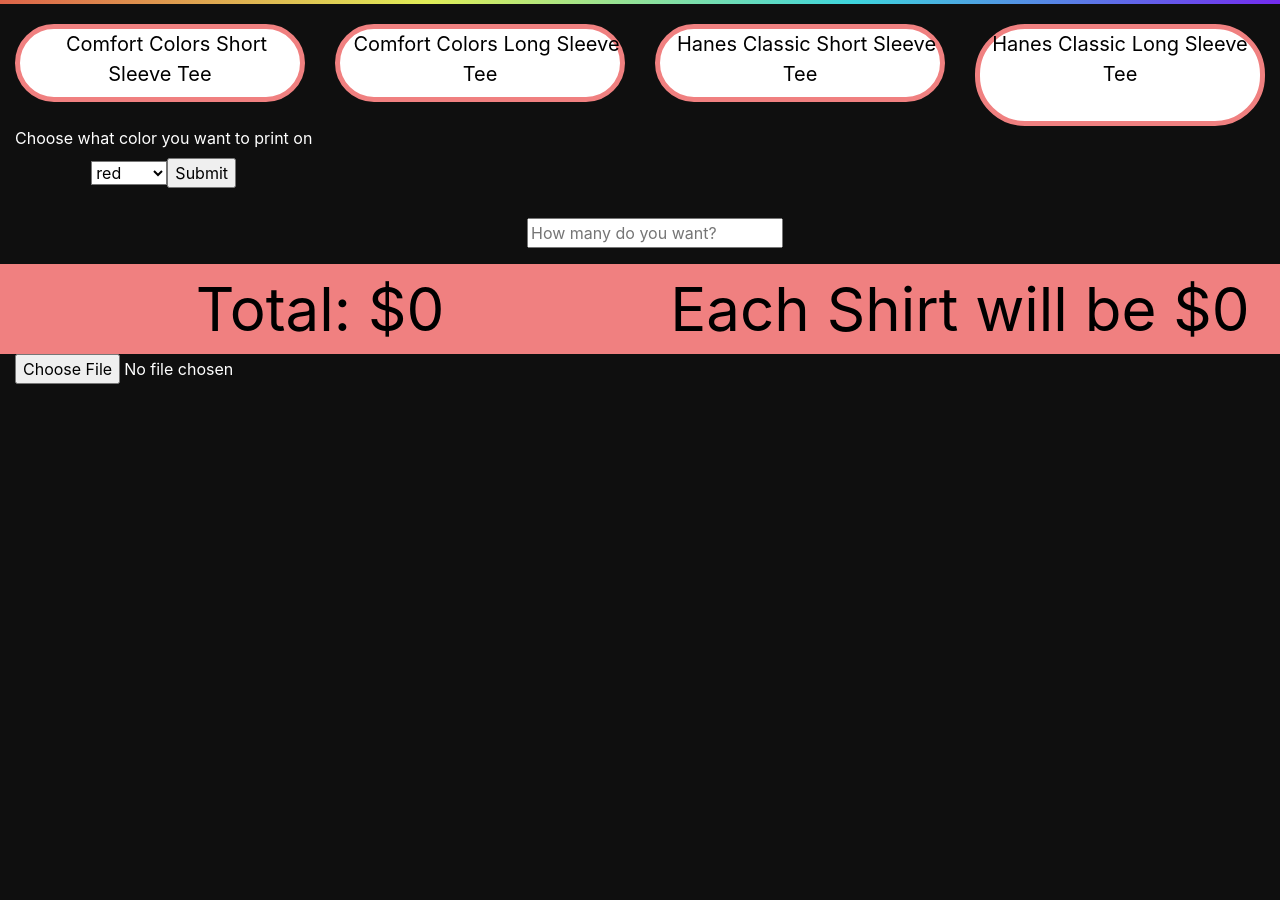
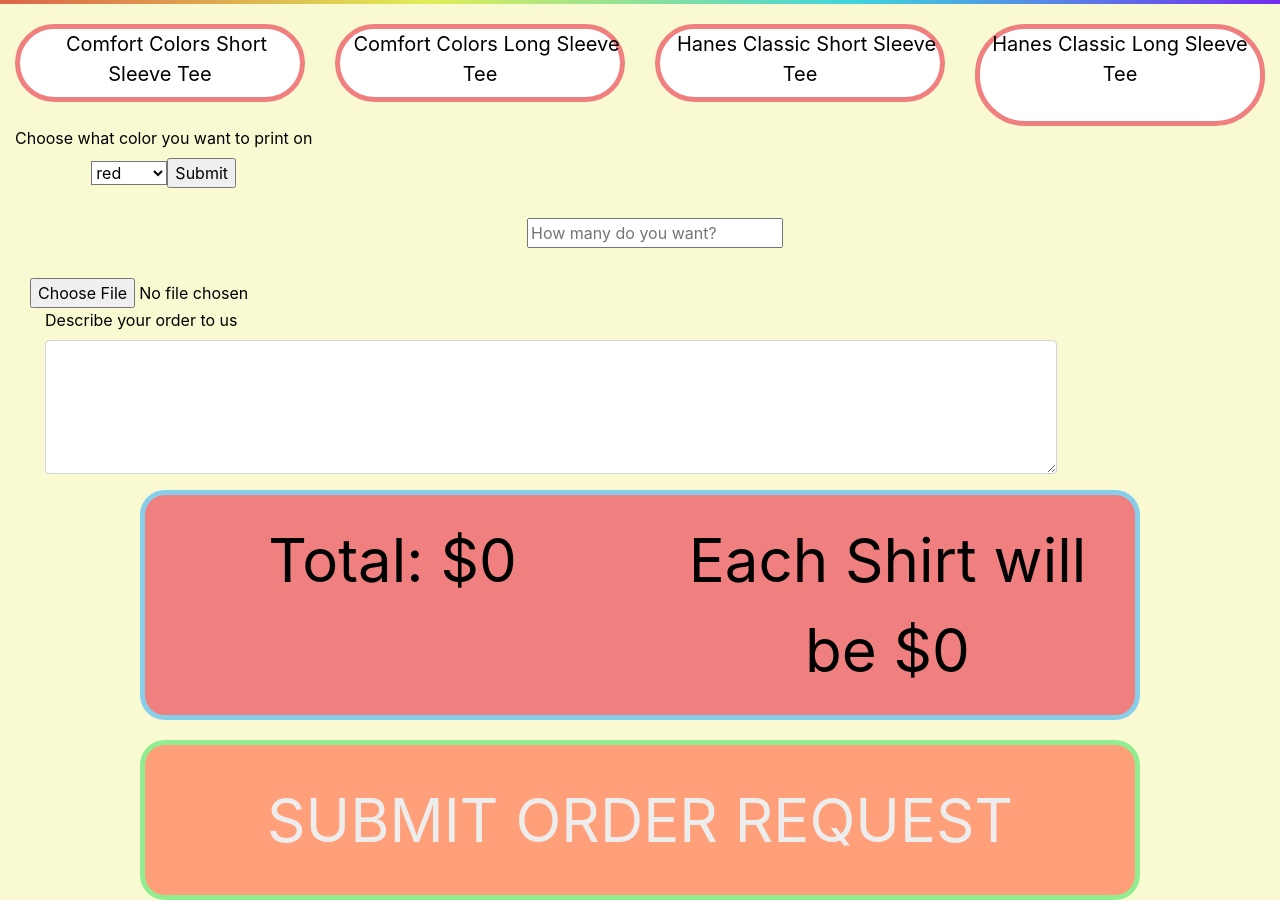
Before and after one commit to misterfoxy/KALVE, a React (Create React App) app in the folder client/: page /order in a window 1280 px wide. Shown: the part 140-1040 px from the top of the page. Before the commit the page ends 800 px from the top, so only its background shows below. Built offline with nearby package versions, Linux system fonts and the light colour scheme.

Commit message:
grabb jwt from localStorage upon reaching dashboard and store in state. Began drafting model for proof database entry

```diff
--- a/client/src/App.js
+++ b/client/src/App.js
@@ -23,4 +23,6 @@
     </div>
   </Router>;
 
+
+
 export default App;
--- a/client/src/pages/About/About.css
+++ b/client/src/pages/About/About.css
@@ -1,9 +1,9 @@
 .inspr, .crt{
-    border: 5px solid #eee;
+    border: 5px solid gold;
     border-radius: 10px;
     margin: 20px 5px 10px 5px;
     padding: 20px 5px 10px 5px;
-    color: white;
+    color: black;
 }
 
 body {
--- a/client/src/pages/Dashboard/Dashboard.js
+++ b/client/src/pages/Dashboard/Dashboard.js
@@ -2,6 +2,21 @@
 import "./Dashboard.css";
 
 class Dashboard extends React.Component {
+    constructor(props){
+        super(props);
+        this.state = {
+            jwt: null,
+            username: null
+        }
+    }
+    componentDidMount() {
+        const jwt = localStorage.getItem('jwtToken');
+        this.setState({
+            jwt: jwt
+        });
+
+
+    }
 
     render(){
         return(
--- a/client/src/pages/Login/Login.js
+++ b/client/src/pages/Login/Login.js
@@ -39,6 +39,8 @@
         history.push("/dashboard")
     };
 
+
+
     render() {
         return(
             <div className="container">
--- a/client/src/pages/Order/Order.css
+++ b/client/src/pages/Order/Order.css
@@ -1,5 +1,5 @@
 body {
-    background: rgb(15, 15, 15);
+    background: lightgoldenrodyellow;
 }
 
 .form-group{
@@ -8,7 +8,7 @@
 }
 
 .order{
-    color: white;
+    color: black;
 }
 
 .color{
@@ -29,6 +29,12 @@
 .totalPrices {
     background: lightcoral;
     color: black;
+    padding: 20px 0 20px 0;
+    border: 5px solid skyblue;
+    border-radius: 25px;
+    margin-left: auto;
+    margin-right: auto;
+    width: 80%;
 }
 
 .radio{
@@ -52,3 +58,15 @@
  input[checked] {
     background: cyan;
 }
+
+#submitProofRequest {
+    width: 80%;
+    height: 20vh;
+    font-size: 60px;
+    background: lightsalmon;
+    color: #ededed;
+    border: 5px solid lightgreen;
+    border-radius: 25px;
+    padding: 20px 0 20px 0;
+    margin-top: 20px;
+}
--- a/client/src/pages/Order/Order.js
+++ b/client/src/pages/Order/Order.js
@@ -14,6 +14,7 @@
 
         };
 
+        this.handleOrderRequest = this.handleOrderRequest.bind(this);
 
     };
 
@@ -34,6 +35,19 @@
         this.computePrice(value);
 
     };
+
+    handleOrderRequest(e){
+        e.preventDefault();
+
+        const newOrder = {
+            brand: this.state.selectedOption,
+            quantity: this.state.quantity,
+            price: this.state.price,
+            perUnitPrice: this.state.perUnitPrice
+        }
+
+        console.log(newOrder);
+    }
 
     computePrice(quantity) {
         let price = 1.00;
@@ -97,6 +111,7 @@
 
 
 
+
     render(){
         return(
             <div className="container-fluid order">
@@ -148,7 +163,7 @@
 
                 </div>
 
-                <div className="row center-block colors">
+                <div className="row colors">
                     <div className="col btn-group">
                         <ColorPallette />
 
@@ -161,15 +176,30 @@
                     </div>
                 </div>
 
-                <div className="row totalPrices text-center">
-                <div className="col">
+
+               <div className="form-group row">
+
+                <input type="file" name="design_reference"></input>
+                <div className="col-10">
+                    <label for="additional">Describe your order to us</label>
+                    <textarea class="form-control" rows="5" id="additional" />
+                </div>
+              </div>
+              <div className="row totalPrices text-center">
+                  <div className="col">
                     <span className="totalPrice">Total: ${this.state.price}</span>
-                    </div>
-                <div className="col">
+                  </div>
+                  <div className="col">
                     <span className="perUnitPrice">Each Shirt will be ${this.state.perUnitPrice}</span>
+                  </div>
+               </div>
+
+              <div className="row text-center">
+
+                <div className="col-12">
+                    <button onClick={this.handleOrderRequest}id="submitProofRequest" className="btn btn-default">SUBMIT ORDER REQUEST</button>
                 </div>
-            </div>
-            <input type="file" name="design_reference"></input>
+              </div>
             </div>
         );
     }
```
Also changed, not shown: 2 other files (tests, documents, lock files or other folders).
